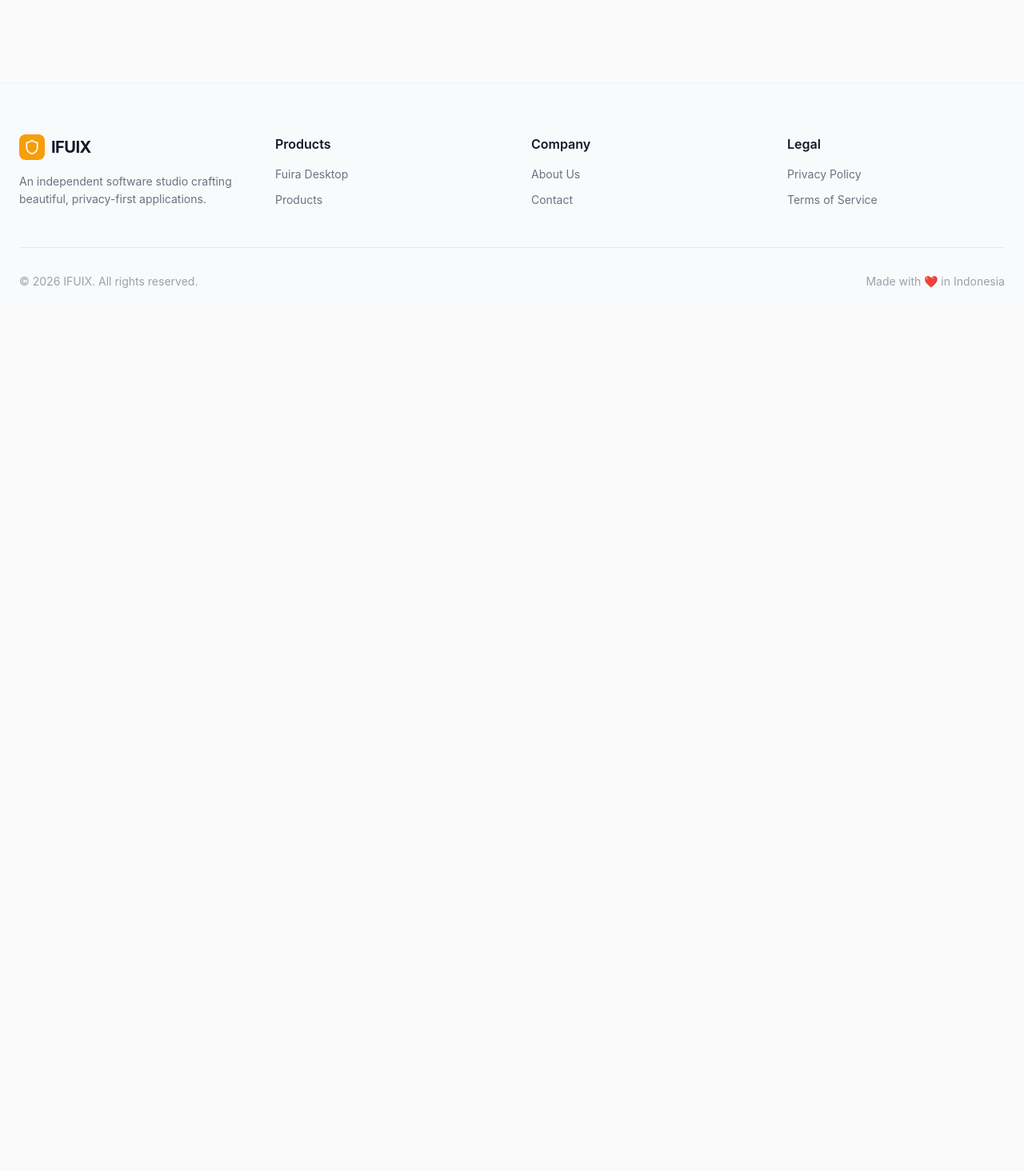
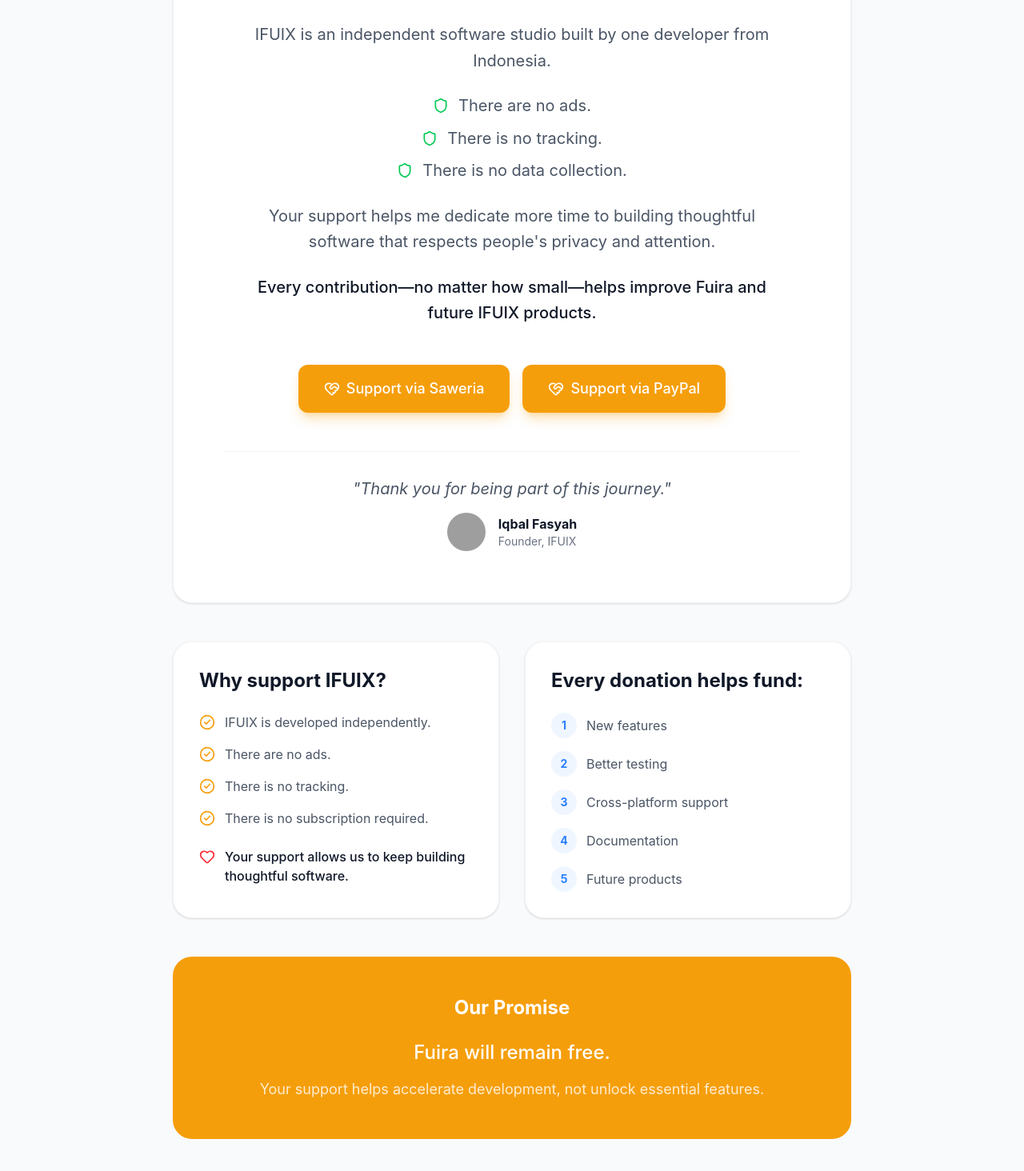
Before and after one commit to iqbalfasyah/ifuix-web, a React (Vite) app: page /support in a window 1280 px wide. Shown: the part 406-1870 px from the top of the page at 80% size. Before the commit the page ends 800 px from the top, so only its background shows below. Built offline with nearby package versions, Linux system fonts and the light colour scheme; grey boxes are pictures that could not be loaded.

Commit message:
feat: add Support IFUIX page with Saweria and PayPal integrations

```diff
--- a/src/App.tsx
+++ b/src/App.tsx
@@ -10,6 +10,7 @@
 const Products = lazy(() => import('./pages/Products').then(m => ({ default: m.Products })));
 const ProductDetail = lazy(() => import('./pages/ProductDetail').then(m => ({ default: m.ProductDetail })));
 const Download = lazy(() => import('./pages/Download').then(m => ({ default: m.Download })));
+const Support = lazy(() => import('./pages/Support').then(m => ({ default: m.Support })));
 const Privacy = lazy(() => import('./pages/Privacy').then(m => ({ default: m.Privacy })));
 const Terms = lazy(() => import('./pages/Terms').then(m => ({ default: m.Terms })));
 
@@ -41,6 +42,7 @@
               <Route path="/products" element={<Products />} />
               <Route path="/products/fuira" element={<ProductDetail />} />
               <Route path="/download" element={<Download />} />
+              <Route path="/support" element={<Support />} />
               <Route path="/privacy" element={<Privacy />} />
               <Route path="/terms" element={<Terms />} />
               <Route path="*" element={<div className="p-24 text-center text-gray-500">Page not found.</div>} />
--- a/src/components/layout/Footer.tsx
+++ b/src/components/layout/Footer.tsx
@@ -35,6 +35,7 @@
             <ul className="space-y-3 text-sm text-gray-500">
               <li><Link to="/about" className="hover:text-primary transition-colors">{t('footer.about')}</Link></li>
               <li><Link to="/contact" className="hover:text-primary transition-colors">{t('footer.contact')}</Link></li>
+              <li><Link to="/support" className="hover:text-primary transition-colors flex items-center gap-2"><span className="text-red-500">❤️</span> Support IFUIX</Link></li>
             </ul>
           </div>
 
--- a/src/i18n/locales/en.json
+++ b/src/i18n/locales/en.json
@@ -172,5 +172,36 @@
     "d2": "No tracking pixels, no telemetry, no analytics.",
     "d3": "Works perfectly without an internet connection.",
     "d4": "Minimalist interface that gets out of your way."
+  },
+  "support": {
+    "title": "❤️ Support IFUIX",
+    "intro": "IFUIX is an independent software studio built by one developer from Indonesia.",
+    "no_ads": "There are no ads.",
+    "no_tracking": "There is no tracking.",
+    "no_data": "There is no data collection.",
+    "desc": "Your support helps me dedicate more time to building thoughtful software that respects people's privacy and attention.",
+    "impact": "Every contribution—no matter how small—helps improve Fuira and future IFUIX products.",
+    "thank_you": "Thank you for being part of this journey.",
+    "founder_name": "Iqbal Fasyah",
+    "founder_role": "Founder, IFUIX",
+    "saweria_btn": "Support via Saweria",
+    "paypal_btn": "Support via PayPal",
+    "why_title": "Why support IFUIX?",
+    "why_1": "IFUIX is developed independently.",
+    "why_2": "There are no ads.",
+    "why_3": "There is no tracking.",
+    "why_4": "There is no subscription required.",
+    "why_5": "Your support allows us to keep building thoughtful software.",
+    "transparency_title": "Every donation helps fund:",
+    "t1": "New features",
+    "t2": "Better testing",
+    "t3": "Cross-platform support",
+    "t4": "Documentation",
+    "t5": "Future products",
+    "promise_title": "Our Promise",
+    "promise_1": "Fuira will remain free.",
+    "promise_2": "Your support helps accelerate development, not unlock essential features.",
+    "wall_title": "Wall of Supporters",
+    "wall_empty": "Be the first to support IFUIX!"
   }
 }
--- a/src/i18n/locales/id.json
+++ b/src/i18n/locales/id.json
@@ -172,5 +172,36 @@
     "d2": "Tanpa pelacak, tanpa telemetri, tanpa analitik.",
     "d3": "Bekerja sempurna tanpa koneksi internet.",
     "d4": "Antarmuka minimalis yang tidak menghalangi Anda."
+  },
+  "support": {
+    "title": "❤️ Dukung IFUIX",
+    "intro": "IFUIX adalah studio perangkat lunak independen yang dibangun oleh satu pengembang dari Indonesia.",
+    "no_ads": "Tidak ada iklan.",
+    "no_tracking": "Tidak ada pelacakan.",
+    "no_data": "Tidak ada pengumpulan data.",
+    "desc": "Dukungan Anda membantu saya mendedikasikan lebih banyak waktu untuk membangun perangkat lunak cermat yang menghargai privasi dan perhatian orang.",
+    "impact": "Setiap kontribusi—sekecil apa pun—membantu meningkatkan Fuira dan produk IFUIX di masa depan.",
+    "thank_you": "Terima kasih telah menjadi bagian dari perjalanan ini.",
+    "founder_name": "Iqbal Fasyah",
+    "founder_role": "Pendiri, IFUIX",
+    "saweria_btn": "Dukung via Saweria (IDR)",
+    "paypal_btn": "Dukung via PayPal (USD)",
+    "why_title": "Mengapa mendukung IFUIX?",
+    "why_1": "IFUIX dikembangkan secara independen.",
+    "why_2": "Tidak ada iklan.",
+    "why_3": "Tidak ada pelacakan data.",
+    "why_4": "Tidak perlu berlangganan.",
+    "why_5": "Dukungan Anda memungkinkan kami untuk terus membangun perangkat lunak yang bermakna.",
+    "transparency_title": "Setiap donasi membantu mendanai:",
+    "t1": "Fitur baru",
+    "t2": "Pengujian yang lebih baik",
+    "t3": "Dukungan lintas platform",
+    "t4": "Dokumentasi",
+    "t5": "Produk masa depan",
+    "promise_title": "Janji Kami",
+    "promise_1": "Fuira akan tetap gratis.",
+    "promise_2": "Dukungan Anda membantu mempercepat pengembangan, bukan untuk membuka fitur-fitur esensial.",
+    "wall_title": "Dinding Pendukung",
+    "wall_empty": "Jadilah yang pertama mendukung IFUIX!"
   }
 }
--- /dev/null
+++ b/src/pages/Support.tsx
@@ -0,0 +1,131 @@
+import { motion } from 'framer-motion';
+import { Heart, CheckCircle2, Shield, HeartHandshake } from 'lucide-react';
+import { useTranslation } from 'react-i18next';
+import { Button } from '../components/ui/Button';
+
+export const Support = () => {
+  const { t } = useTranslation();
+
+  return (
+    <div className="pt-20 md:pt-24 pb-16 md:pb-32 bg-gray-50 min-h-screen">
+      <div className="max-w-4xl mx-auto px-4 md:px-6">
+
+        {/* Hero Section */}
+        <motion.div
+          initial={{ opacity: 0, y: 20 }}
+          animate={{ opacity: 1, y: 0 }}
+          className="bg-white rounded-3xl p-8 md:p-16 shadow-sm border border-gray-100 mb-12 text-center"
+        >
+          <div className="w-20 h-20 bg-red-50 rounded-full flex items-center justify-center mx-auto mb-8">
+            <Heart className="w-10 h-10 text-red-500 fill-red-500" />
+          </div>
+          <h1 className="text-3xl md:text-5xl font-bold text-gray-900 mb-8">{t('support.title')}</h1>
+
+          <div className="space-y-6 text-lg md:text-xl text-gray-600 max-w-2xl mx-auto mb-12 text-left md:text-center leading-relaxed">
+            <p>{t('support.intro')}</p>
+            <ul className="space-y-2 flex flex-col md:items-center">
+              <li className="flex items-center gap-3"><Shield className="w-5 h-5 text-green-500" /> {t('support.no_ads')}</li>
+              <li className="flex items-center gap-3"><Shield className="w-5 h-5 text-green-500" /> {t('support.no_tracking')}</li>
+              <li className="flex items-center gap-3"><Shield className="w-5 h-5 text-green-500" /> {t('support.no_data')}</li>
+            </ul>
+            <p>{t('support.desc')}</p>
+            <p className="font-medium text-gray-900">{t('support.impact')}</p>
+          </div>
+
+          <div className="flex flex-col sm:flex-row justify-center gap-4 mb-12">
+            <a href="https://saweria.co/ifuix" target="_blank" rel="noreferrer" className="w-full sm:w-auto">
+              <Button size="lg" className="w-full bg-[#E5B22D] hover:bg-[#D4A325] text-gray-900 font-bold" leftIcon={<HeartHandshake className="w-5 h-5" />}>
+                {t('support.saweria_btn')}
+              </Button>
+            </a>
+            <a href="https://paypal.me/iqbalfasyah" target="_blank" rel="noreferrer" className="w-full sm:w-auto">
+              <Button size="lg" className="w-full bg-[#00457C] hover:bg-[#003666] text-white font-bold" leftIcon={<HeartHandshake className="w-5 h-5" />}>
+                {t('support.paypal_btn')}
+              </Button>
+            </a>
+          </div>
+
+          <div className="border-t border-gray-100 pt-8 mt-8">
+            <p className="text-xl italic text-gray-600 mb-4">"{t('support.thank_you')}"</p>
+            <div className="flex items-center justify-center gap-4">
+              <img src="https://github.com/iqbalfasyah.png" alt={t('support.founder_name')} className="w-12 h-12 rounded-full grayscale" />
+              <div className="text-left">
+                <p className="font-bold text-gray-900">{t('support.founder_name')}</p>
+                <p className="text-sm text-gray-500">{t('support.founder_role')}</p>
+              </div>
+            </div>
+          </div>
+        </motion.div>
+
+        {/* Why Support & Transparency Grid */}
+        <div className="grid md:grid-cols-2 gap-8 mb-12">
+
+          <motion.div
+            initial={{ opacity: 0, y: 20 }}
+            animate={{ opacity: 1, y: 0 }}
+            transition={{ delay: 0.1 }}
+            className="bg-white p-8 rounded-3xl border border-gray-100 shadow-sm"
+          >
+            <h3 className="text-2xl font-bold text-gray-900 mb-6">{t('support.why_title')}</h3>
+            <ul className="space-y-4">
+              {[
+                t('support.why_1'),
+                t('support.why_2'),
+                t('support.why_3'),
+                t('support.why_4')
+              ].map((item, i) => (
+                <li key={i} className="flex items-start gap-3 text-gray-600">
+                  <CheckCircle2 className="w-5 h-5 text-primary shrink-0 mt-0.5" />
+                  <span>{item}</span>
+                </li>
+              ))}
+              <li className="flex items-start gap-3 text-gray-900 font-medium mt-6">
+                <Heart className="w-5 h-5 text-red-500 shrink-0 mt-0.5" />
+                <span>{t('support.why_5')}</span>
+              </li>
+            </ul>
+          </motion.div>
+
+          <motion.div
+            initial={{ opacity: 0, y: 20 }}
+            animate={{ opacity: 1, y: 0 }}
+            transition={{ delay: 0.2 }}
+            className="bg-white p-8 rounded-3xl border border-gray-100 shadow-sm"
+          >
+            <h3 className="text-2xl font-bold text-gray-900 mb-6">{t('support.transparency_title')}</h3>
+            <ul className="space-y-4">
+              {[
+                t('support.t1'),
+                t('support.t2'),
+                t('support.t3'),
+                t('support.t4'),
+                t('support.t5')
+              ].map((item, i) => (
+                <li key={i} className="flex items-center gap-3 text-gray-600">
+                  <span className="w-8 h-8 rounded-full bg-blue-50 text-blue-500 flex items-center justify-center font-bold text-sm shrink-0">
+                    {i + 1}
+                  </span>
+                  <span>{item}</span>
+                </li>
+              ))}
+            </ul>
+          </motion.div>
+
+        </div>
+
+        {/* The Promise */}
+        <motion.div
+          initial={{ opacity: 0, y: 20 }}
+          animate={{ opacity: 1, y: 0 }}
+          transition={{ delay: 0.3 }}
+          className="bg-primary text-white rounded-3xl p-8 md:p-12 text-center"
+        >
+          <h3 className="text-2xl font-bold mb-6">{t('support.promise_title')}</h3>
+          <p className="text-xl md:text-2xl font-medium mb-4">{t('support.promise_1')}</p>
+          <p className="text-lg text-white/80">{t('support.promise_2')}</p>
+        </motion.div>
+
+      </div>
+    </div>
+  );
+};
```
